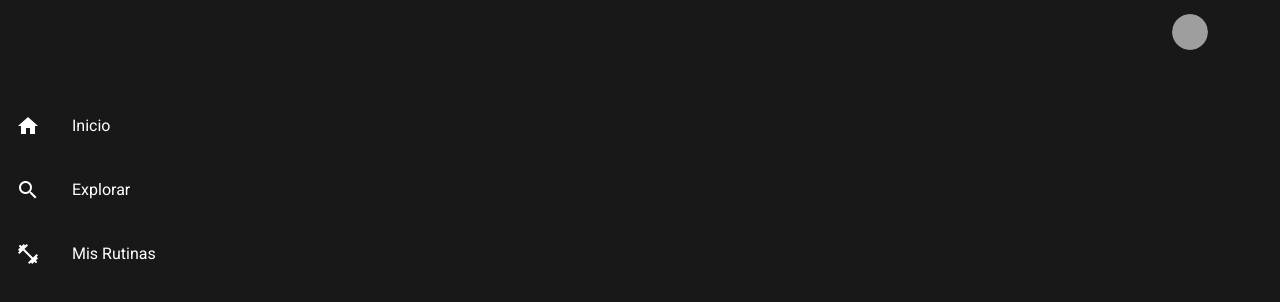
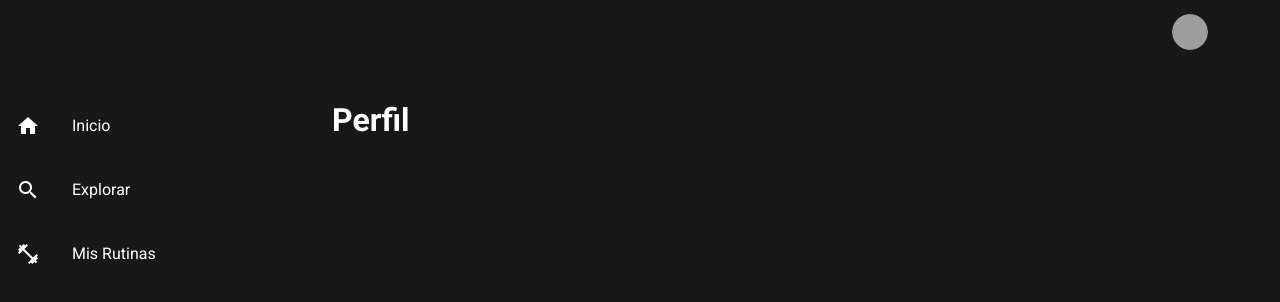
Before and after one commit to elianparedes/moovim, a Vue app: page /profile in a window 1280 px wide. Shown: the top 302 px of the page. Built offline with nearby package versions, Linux system fonts and the light colour scheme; grey boxes are pictures that could not be loaded.

Commit message:
feat: profile view

```diff
--- a/src/App.vue
+++ b/src/App.vue
@@ -22,11 +22,13 @@
     </v-navigation-drawer>
     <v-app-bar app color="transparent" class="px-14" flat>
       <v-spacer></v-spacer>
-      <v-avatar class="my-8" size="36px">
-        <img
-          src="https://avatars.akamai.steamstatic.com/dfa968b1f7f631cf91c0d26e47e7a6b7d029094b_full.jpg"
-          alt="saul"
-      /></v-avatar>
+      <router-link to="/profile">
+        <v-avatar class="my-8" size="36px">
+          <img
+            src="https://avatars.akamai.steamstatic.com/dfa968b1f7f631cf91c0d26e47e7a6b7d029094b_full.jpg"
+            alt="saul"
+        /></v-avatar>
+      </router-link>
     </v-app-bar>
     <v-main>
       <router-view class="pa-8"></router-view>
--- a/src/router/index.js
+++ b/src/router/index.js
@@ -19,6 +19,11 @@ const routes = [
     name: "routines",
     component: () => import("../views/RoutinesView.vue"),
   },
+  {
+    path: "/profile",
+    name: "profile",
+    component: () => import("../views/ProfileView.vue"),
+  },
 ];
 
 const router = new VueRouter({
--- /dev/null
+++ b/src/views/ProfileView.vue
@@ -0,0 +1,5 @@
+<template>
+  <div>
+    <h1>Perfil</h1>
+  </div>
+</template>
```
